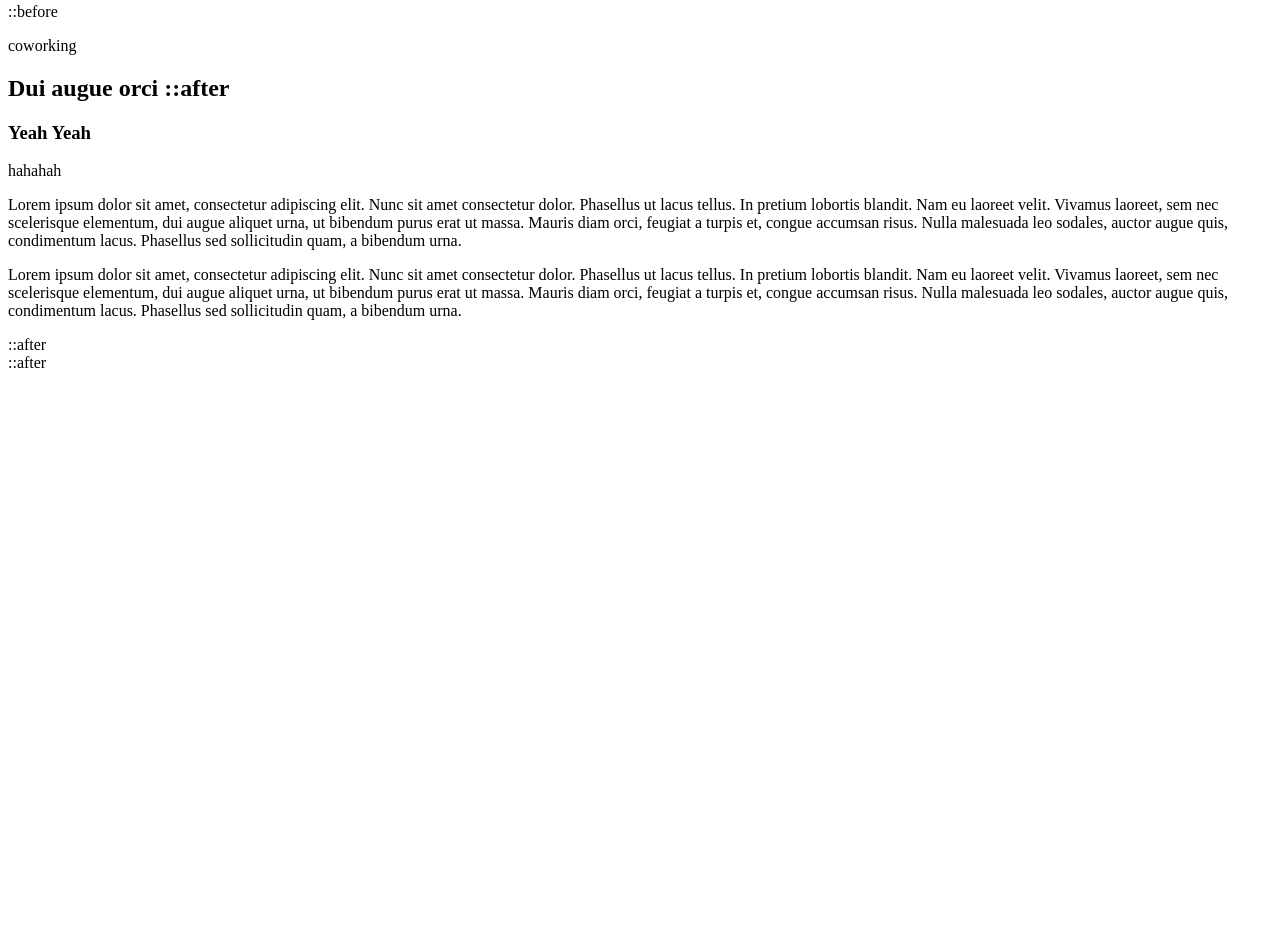
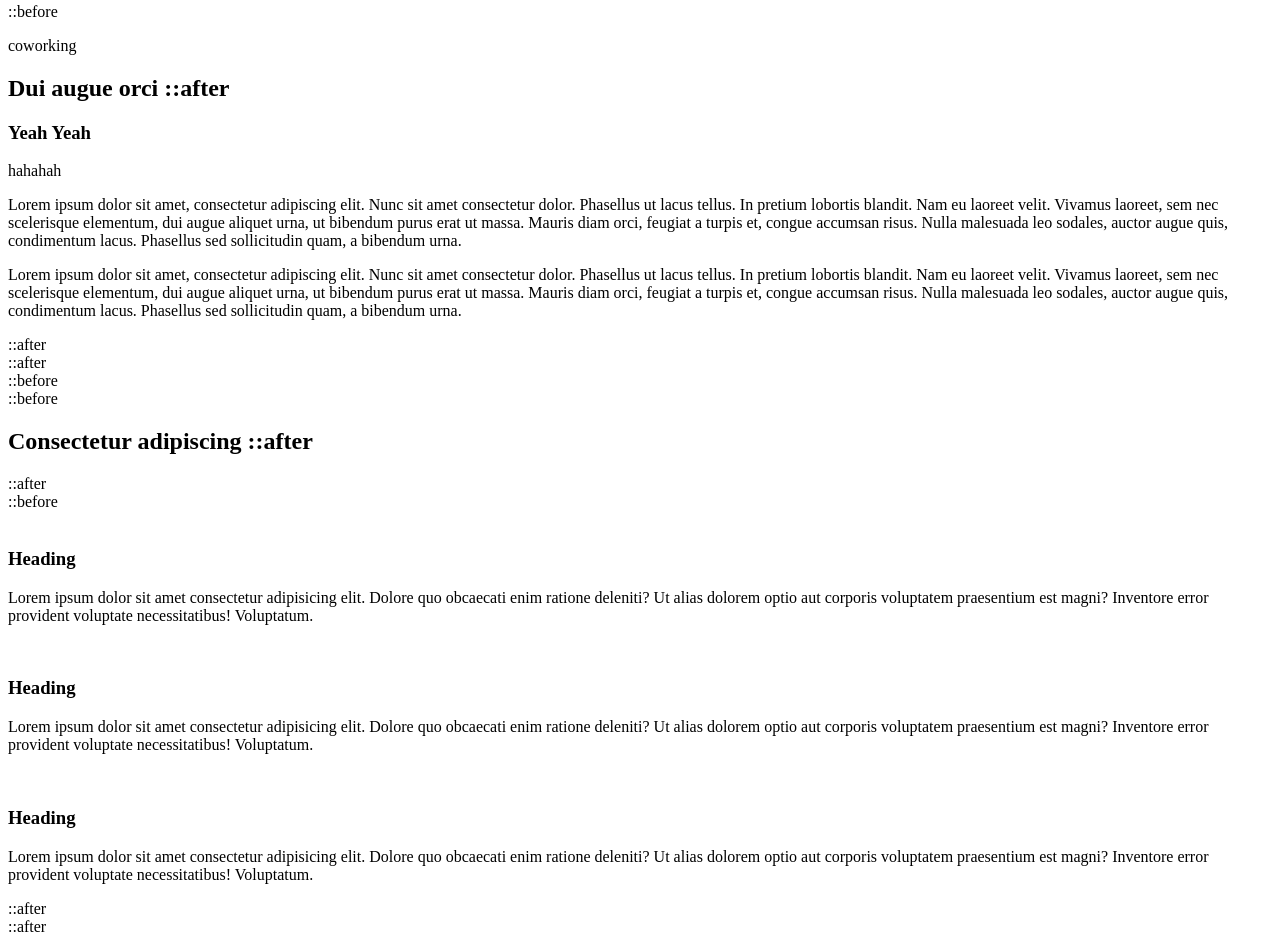
Before and after one commit to DevDownUnder/the-office, a plain HTML site: page index.html in a window 1280 px wide. Shown: the part 1003-1947 px from the top of the page. Before the commit the page ends 1383 px from the top, so only its background shows below. Drawn offline with Linux system fonts and the light colour scheme.

Commit message:
Section 4 BEM complete

```diff
--- a/index.html
+++ b/index.html
@@ -143,7 +143,8 @@
                 <div class="section3__row">
                     ::before
                     <!--may need to input data-sr-id="2" after class -->
-                    <div class="section3__label__reveal"style="; visibility: visible;  -webkit-transform: translateY(0) scale(1); opacity: 1;transform: translateY(0) scale(1); opacity: 1;-webkit-transition: -webkit-transform 0.5s cubic-bezier(0.6, 0.2, 0.1, 1) 0s, opacity 0.5s cubic-bezier(0.6, 0.2, 0.1, 1) 0s; transition: transform 0.5s cubic-bezier(0.6, 0.2, 0.1, 1) 0s, opacity 0.5s cubic-bezier(0.6, 0.2, 0.1, 1) 0s; ">
+                    <div class="section3__label__reveal"
+                        style="; visibility: visible;  -webkit-transform: translateY(0) scale(1); opacity: 1;transform: translateY(0) scale(1); opacity: 1;-webkit-transition: -webkit-transform 0.5s cubic-bezier(0.6, 0.2, 0.1, 1) 0s, opacity 0.5s cubic-bezier(0.6, 0.2, 0.1, 1) 0s; transition: transform 0.5s cubic-bezier(0.6, 0.2, 0.1, 1) 0s, opacity 0.5s cubic-bezier(0.6, 0.2, 0.1, 1) 0s; ">
                         <p>coworking</p>
                     </div>
                     <div class="section3__text__column">
@@ -152,16 +153,24 @@
                         </h2>
                         <h3>Yeah Yeah</h3>
                         <p>hahahah</p>
-                        <p>Lorem ipsum dolor sit amet, consectetur adipiscing elit. Nunc sit amet consectetur dolor. Phasellus ut
-                                lacus tellus. In pretium lobortis blandit. Nam eu laoreet velit. Vivamus laoreet, sem nec scelerisque
-                                elementum, dui augue aliquet urna, ut bibendum purus erat ut massa. Mauris diam orci, feugiat a turpis
-                                et, congue accumsan risus. Nulla malesuada leo sodales, auctor augue quis, condimentum lacus. Phasellus
-                                sed sollicitudin quam, a bibendum urna.</p>
-                        <p>Lorem ipsum dolor sit amet, consectetur adipiscing elit. Nunc sit amet consectetur dolor. Phasellus ut
-                                lacus tellus. In pretium lobortis blandit. Nam eu laoreet velit. Vivamus laoreet, sem nec scelerisque
-                                elementum, dui augue aliquet urna, ut bibendum purus erat ut massa. Mauris diam orci, feugiat a turpis
-                                et, congue accumsan risus. Nulla malesuada leo sodales, auctor augue quis, condimentum lacus. Phasellus
-                                sed sollicitudin quam, a bibendum urna.</p>
+                        <p>Lorem ipsum dolor sit amet, consectetur adipiscing elit. Nunc sit amet consectetur dolor.
+                            Phasellus ut
+                            lacus tellus. In pretium lobortis blandit. Nam eu laoreet velit. Vivamus laoreet, sem nec
+                            scelerisque
+                            elementum, dui augue aliquet urna, ut bibendum purus erat ut massa. Mauris diam orci,
+                            feugiat a turpis
+                            et, congue accumsan risus. Nulla malesuada leo sodales, auctor augue quis, condimentum
+                            lacus. Phasellus
+                            sed sollicitudin quam, a bibendum urna.</p>
+                        <p>Lorem ipsum dolor sit amet, consectetur adipiscing elit. Nunc sit amet consectetur dolor.
+                            Phasellus ut
+                            lacus tellus. In pretium lobortis blandit. Nam eu laoreet velit. Vivamus laoreet, sem nec
+                            scelerisque
+                            elementum, dui augue aliquet urna, ut bibendum purus erat ut massa. Mauris diam orci,
+                            feugiat a turpis
+                            et, congue accumsan risus. Nulla malesuada leo sodales, auctor augue quis, condimentum
+                            lacus. Phasellus
+                            sed sollicitudin quam, a bibendum urna.</p>
                     </div>
                     ::after
                 </div>
@@ -169,10 +178,47 @@
             </div>
         </div>
     </section>
-
-
-
-
+    <!--SECTION 4-->
+    <div class="section4__container">
+        <div class="section4__wrapper">
+            ::before
+            <div class="section4__row">
+                ::before
+                <div class="section4__title__container">
+                    <h2 class="text-center">Consectetur adipiscing
+                        ::after
+                    </h2>
+                </div>
+                ::after
+            </div>
+            <div class="section4__row">
+                ::before
+                <div class="section4__visual">
+                    <img src="" alt="">
+                    <h3 class="text-center">Heading</h3>
+                    <p>Lorem ipsum dolor sit amet consectetur adipisicing elit. Dolore quo obcaecati enim ratione
+                        deleniti? Ut alias dolorem optio aut corporis voluptatem praesentium est magni? Inventore error
+                        provident voluptate necessitatibus! Voluptatum.</p>
+                </div>
+                <div class="section4__visual">
+                    <img src="" alt="">
+                    <h3 class="text-center">Heading</h3>
+                    <p>Lorem ipsum dolor sit amet consectetur adipisicing elit. Dolore quo obcaecati enim ratione
+                        deleniti? Ut alias dolorem optio aut corporis voluptatem praesentium est magni? Inventore error
+                        provident voluptate necessitatibus! Voluptatum.</p>
+                </div>
+                <div class="section4__visual">
+                    <img src="" alt="">
+                    <h3 class="text-center">Heading</h3>
+                    <p>Lorem ipsum dolor sit amet consectetur adipisicing elit. Dolore quo obcaecati enim ratione
+                        deleniti? Ut alias dolorem optio aut corporis voluptatem praesentium est magni? Inventore error
+                        provident voluptate necessitatibus! Voluptatum.</p>
+                </div>
+                ::after
+            </div>
+            ::after
+        </div>
+    </div>
 </body>
 
 </html>
--- a/style.css
+++ b/style.css
@@ -85,3 +85,19 @@
 .section3__label__reveal{}
 
 .section3__text__column{}
+
+/*SECTION 4*/
+
+.section4__container{}
+
+.section4__wrapper{}
+
+.section4__row{}
+
+.section4__title__container{}
+
+.text-center{}
+
+.section4__visual{}
+
+.
```
